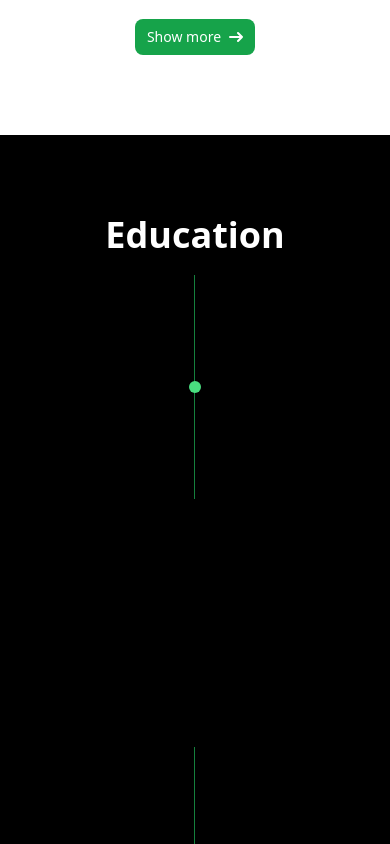
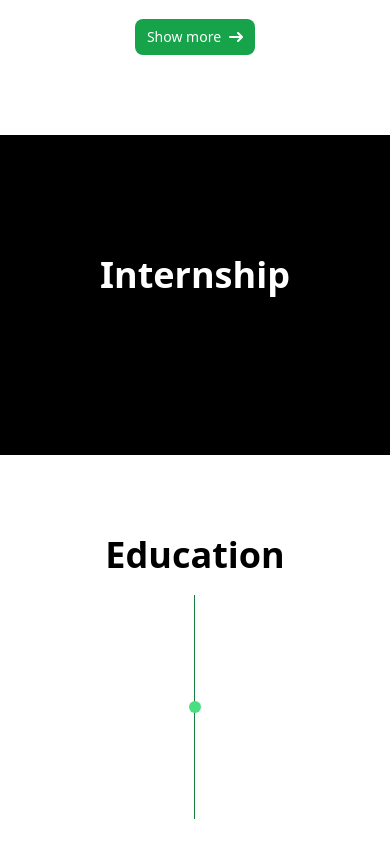
Before and after one commit to Shakshi94/portfolio, a React (Vite) app: page / in a window 390 px wide. Shown: the part 4360-5204 px from the top of the page. Built offline with nearby package versions, Linux system fonts and the light colour scheme.

Commit message:
changes in education.jsx file

```diff
--- a/src/App.jsx
+++ b/src/App.jsx
@@ -8,7 +8,7 @@ import Education from './components/Education';
 import Certificate from './components/Certificate';
 import Contact from './components/Contactform';
 import Footer from './components/Footer';
-
+import Internship from './components/internship.jsx';
 function App() {
     const { scrollYProgress } = useScroll();
     return (
@@ -21,6 +21,7 @@ function App() {
                     <About />
                     <Skills />
                     <Projects />
+                    <Internship/>
                     <Education />
                     <Certificate />
                     <Contact />
--- a/src/components/Education.jsx
+++ b/src/components/Education.jsx
@@ -27,20 +27,20 @@ export default function Education() {
   }, []);
 
   return (
-    <div ref={comp} className="bg-black text-white py-20 lg:px-64 md:px-28 " id="Education">
+    <div ref={comp} className="bg-white text-black py-20 lg:px-64 md:px-28 " id="Education">
       <h1 className="text-4xl mb-5 text-center font-bold">Education</h1>
 
       <div className="max-w-7xl mx-auto w-full grid grid-cols-9 px-2">
         {/* Left side content */}
         <div id="section1" className="col-span-4 w-full h-full">
           <div className="w-full h-full p-2 md:pl-4">
-            <time className="mb-1 text-sm font-normal leading-none text-gray-400 dark:text-gray-500">
+            <time className="mb-1 text-sm font-normal leading-none text-black-400 dark:text-black-500">
               2021-Present
             </time>
-            <h3 className="text-lg font-semibold text-gray-200 my-2 dark:text-white">
+            <h3 className="text-lg font-semibold text-black-200 my-2 dark:text-black">
               Bachelor&apos;s Degree
             </h3>
-            <p className="mb-4 text-base font-normal text-gray-500 dark:text-gray-400">
+            <p className="mb-4 text-base font-normal text-black-500 dark:text-black-400">
               Parul University
               <div>Vadodara Gujarat India</div>
               <div>CGPA: 7.91</div>
@@ -62,13 +62,13 @@ export default function Education() {
 
         <div id="section2" className="col-span-4 w-full h-full">
           <div className="w-full h-full p-2 md:ml-24">
-            <time className="mb-1 text-sm font-normal leading-none text-gray-400 dark:text-gray-500">
+            <time className="mb-1 text-sm font-normal leading-none text-black-400 dark:text-black-500">
               2019-2021
             </time>
-            <h3 className="text-lg font-semibold text-gray-200 my-2 dark:text-white">
+            <h3 className="text-lg font-semibold text-black-200 my-2 dark:text-wblack">
               Senior Secondary
             </h3>
-            <p className="mb-4 text-base font-normal text-gray-500 dark:text-gray-400">
+            <p className="mb-4 text-base font-normal text-black-500 dark:text-black-400">
                Mother Ayesha Children Academy
               <div>Jaunpur Uttar Pradesh India</div>
               <div>Percentage: 73%</div>
@@ -78,13 +78,13 @@ export default function Education() {
 
         <div id="section3" className="col-span-4 w-full h-full">
           <div className="w-full h-full p-2 md:pl-4">
-            <time className="mb-1 text-sm font-normal leading-none text-gray-400 dark:text-gray-500">
+            <time className="mb-1 text-sm font-normal leading-none text-black-400 dark:text-black-500">
               2017-2019
             </time>
-            <h3 className="text-lg font-semibold text-gray-200 my-2 dark:text-white">
+            <h3 className="text-lg font-semibold text-black-200 my-2 dark:text-wblack">
               High School
             </h3>
-            <p className="mb-4 text-base font-normal text-gray-500 dark:text-gray-400">
+            <p className="mb-4 text-base font-normal text-black-500 dark:text-black-400 ">
               Shahana International School
               <div>Jaunpur Uttar Pradesh India</div>
               <div>Percentage: 88%</div>
--- a/src/components/Navbar.jsx
+++ b/src/components/Navbar.jsx
@@ -39,6 +39,7 @@ export default function Navbar() {
                         <li><Link activeClass='active' smooth={true} duration={200} offset={-70}  to='About' className={`nav-link ${scroll ? 'hover:text-black' : 'hover:text-green-600'}`} >About</Link> </li>
                         <li><Link activeClass='active' smooth={true} duration={200} offset={-70}  to='Skills' className={`nav-link ${scroll ? 'hover:text-black' : 'hover:text-green-600'}`} >Skills</Link></li>
                         <li><Link activeClass='active' smooth={true} duration={200} offset={-70}  to='Projects' className={`nav-link ${scroll ? 'hover:text-black' : 'hover:text-green-600'}`}> Projects</Link> </li>
+                         <li><Link activeClass='active' smooth={true} duration={200} offset={-70}  to='Internship' className={`nav-link ${scroll ? 'hover:text-black' : 'hover:text-green-600'}`} >Internship</Link></li>
                         <li><Link activeClass='active' smooth={true} duration={200} offset={-70}  to='Education' className={`nav-link ${scroll ? 'hover:text-black' : 'hover:text-green-600'}`}> Education</Link> </li>
                         <li><Link activeClass='active' smooth={true} duration={200} offset={-70}  to='Achievements' className={`nav-link ${scroll ? 'hover:text-black' : 'hover:text-green-600'}`}> Achievements</Link> </li>
                         <li><Link activeClass='active' smooth={true} duration={200} offset={-70}  to='Contact' className={`nav-link ${scroll ? 'hover:text-black' : 'hover:text-green-600'}`}> Contact</Link> </li>
@@ -56,6 +57,7 @@ export default function Navbar() {
                         <li><Link onClick={handleMenu}  activeClass='active' smooth={true} duration={200} offset={-70} to='About' className={`nav-link ${scroll ? 'hover:text-green-600' : ''}`} >About</Link> </li>
                         <li><Link onClick={handleMenu}  activeClass='active' smooth={true} duration={200} offset={-70}  to='Skills' className={`nav-link ${scroll ? 'hover:text-green-600' : ''}`} >Skills</Link></li>
                         <li><Link onClick={handleMenu}  activeClass='active' smooth={true} duration={200} offset={-70} to='Projects' className={`nav-link ${scroll ? 'hover:text-green-600' : ''}`}> Projects</Link> </li>
+                         <li><Link onClick={handleMenu}  activeClass='active' smooth={true} duration={200} offset={-70}  to='Internship' className={`nav-link ${scroll ? 'hover:text-green-600' : ''}`} >Internship</Link></li>
                         <li><Link  onClick={handleMenu} activeClass='active' smooth={true} duration={200} offset={-70} to='Education' className={`nav-link ${scroll ? 'hover:text-green-600' : ''}`}> Education</Link> </li>
                         <li><Link  onClick={handleMenu} activeClass='active' smooth={true} duration={200} offset={-70} to='Achievements' className={`nav-link ${scroll ? 'hover:text-green-600' : ''}`}> Achievements</Link> </li>
                         <li><Link onClick={handleMenu}  activeClass='active' smooth={true} duration={200} offset={-70}  to='Contact' className={`nav-link ${scroll ? 'hover:text-green-600' : ''}`}> Contact</Link> </li>
--- /dev/null
+++ b/src/components/internship.jsx
@@ -0,0 +1,23 @@
+import { motion } from 'framer-motion';
+import { fadeIn } from '../variants';
+
+function internship() {
+  return (
+        <div className='bg-black text-white max-w-screen-2xl container mx-auto px-4 md:px-20 py-20'  >
+            <div className="flex flex-col items-center justify-center space-y-4 py-10" name="Skills">
+                <div className="text-4xl font-bold">Internship</div>
+            </div>
+
+            <motion.div
+                variants={fadeIn("right", 0.2)}
+                initial="hidden"
+                whileInView={"show"}
+                viewport={{ once: false, amount: 0.7 }}
+                className="flex gap-12 flex-wrap justify-center py-5"
+            >
+            </motion.div>
+        </div>
+    );
+}
+
+export default internship
```
Also changed, not shown: src/components/Skills.jsx (+11 -11 lines).
